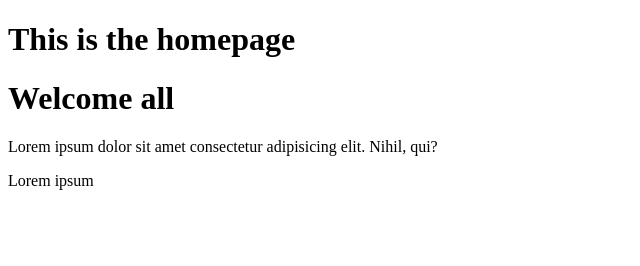
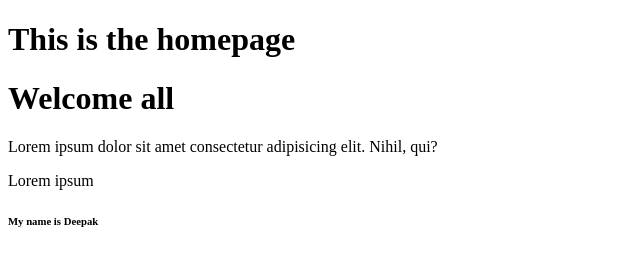
Before and after one commit to deepak230902/testassignment, a plain HTML site: page home.html in a window 1280 px wide. Shown: the full height of the page, 0-640 px from the left. Drawn offline with Linux system fonts and the light colour scheme.

Commit message:
name added

```diff
--- a/home.html
+++ b/home.html
@@ -12,6 +12,7 @@
     <h1>Welcome all</h1>
     <p>Lorem ipsum dolor sit amet consectetur adipisicing elit. Nihil, qui?</p>
     <p>Lorem ipsum </p>
+    <h6>My name is Deepak</h6>
 </body>
 
 </html>
```
